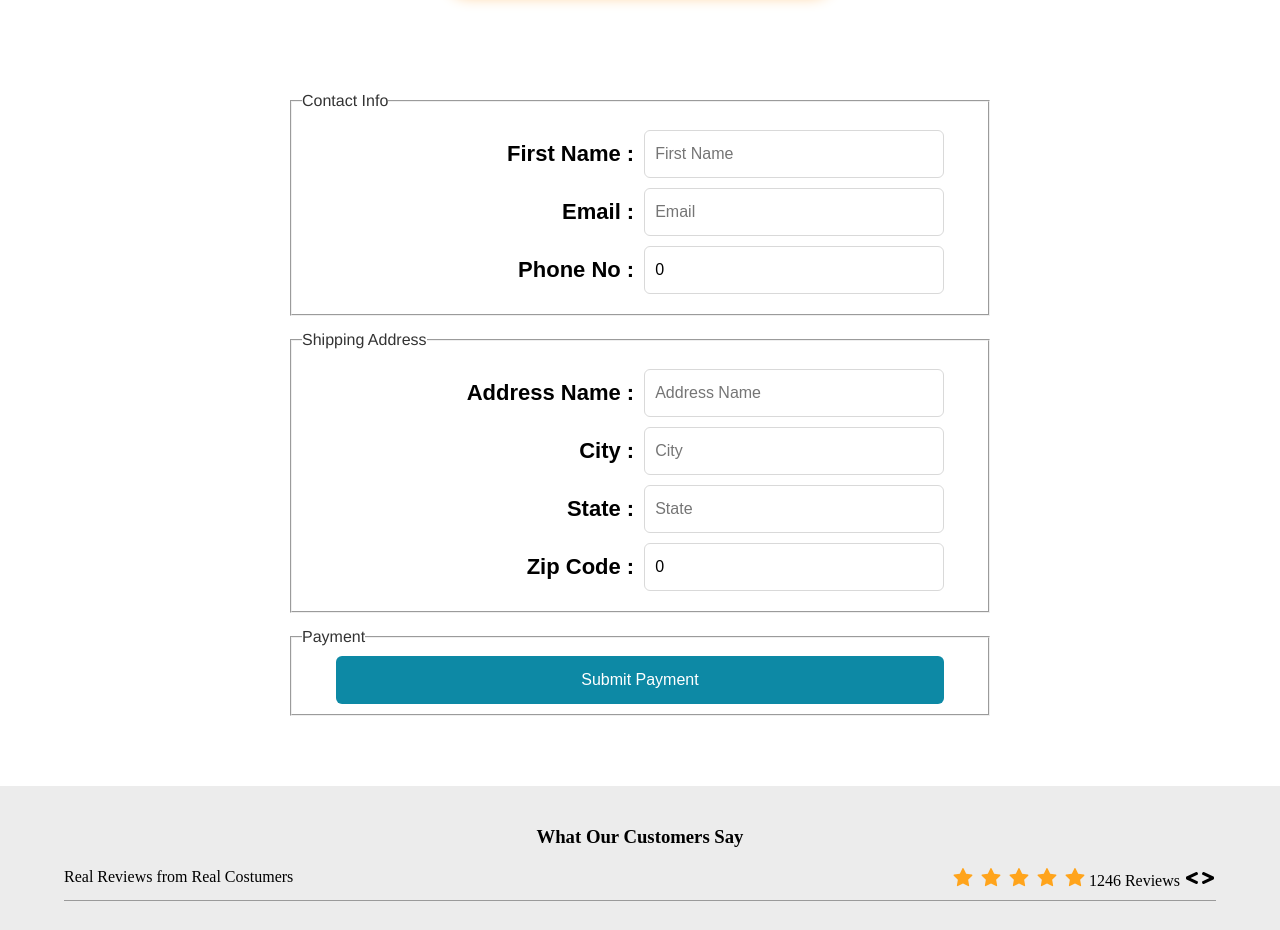
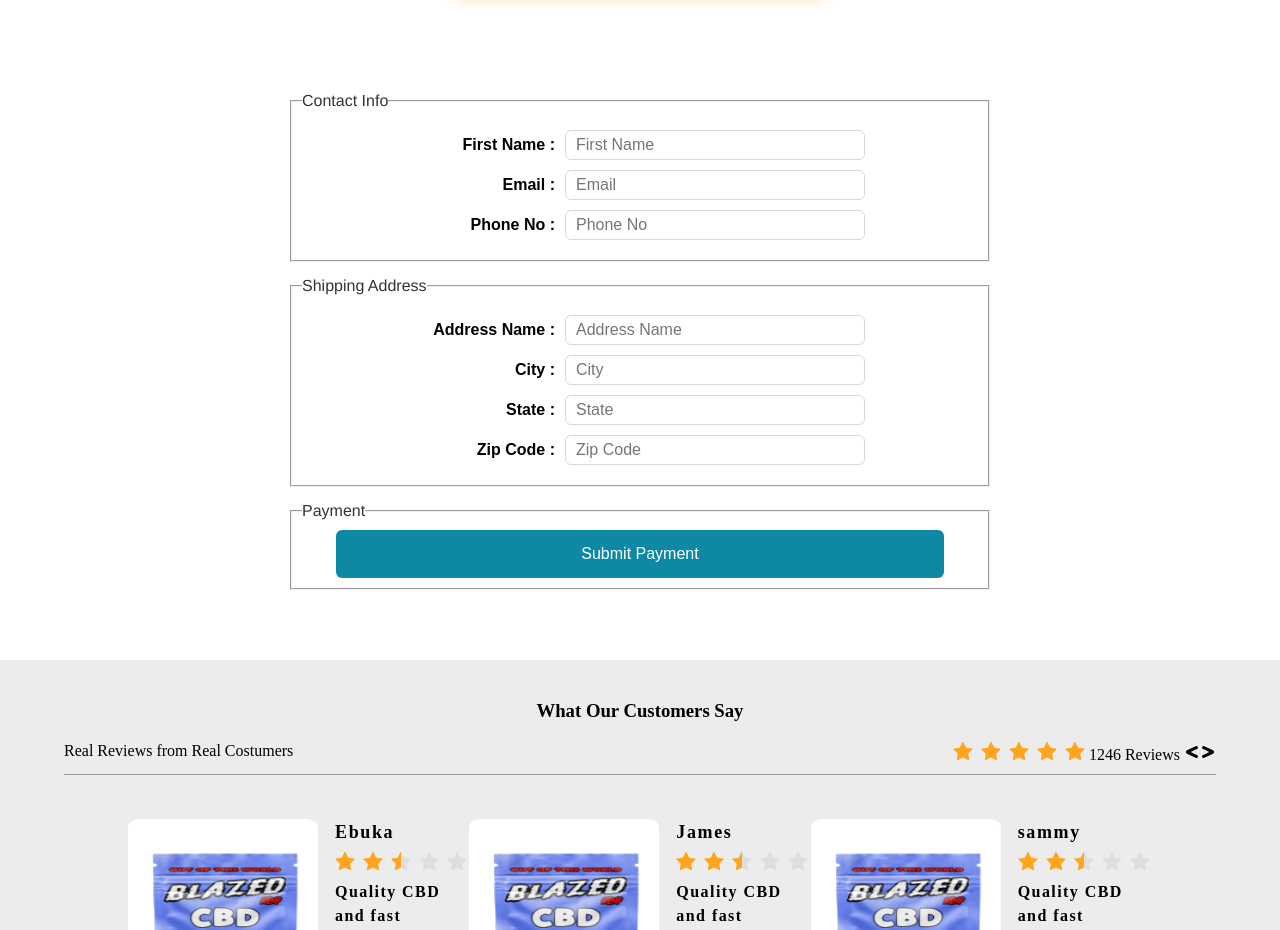
Before and after one commit to sammychris/hemp-funnel, a Next.js app: page / in a window 1280 px wide. Shown: the part 3100-4030 px from the top of the page. Built offline with nearby package versions, Linux system fonts and the light colour scheme.

Commit message:
feature: add input component

```diff
--- a/components/Input/Input.module.css
+++ b/components/Input/Input.module.css
@@ -1,5 +1,6 @@
 .inputGroup {
   width: 90%;
+  max-width: 450px;
   display: flex;
   justify-content: end;
   margin: 10px auto;
@@ -9,12 +10,12 @@
 .label {
   font-weight: 700;
   font-family: "Square Sans Text VF", "Square Sans Text", Arial, sans-serif;
-  font-size: 22px;
+  font-size: 16px;
   margin-right: 10px;
 }
 
 .formControl {
-  height: 48px;
+  height: 30px;
   max-width: 300px;
   width: 100%;
   padding: 10px;
@@ -26,10 +27,10 @@
 }
 
 @media (max-width: 480px) {
-    .inputGroup {
-        width: 100%;
-        justify-content: center;
-      }
+  .inputGroup {
+    width: 100%;
+    justify-content: center;
+  }
   .label {
     margin-right: 0;
     display: none;
--- a/components/Input/index.tsx
+++ b/components/Input/index.tsx
@@ -1,4 +1,3 @@
-import { Field, useFormikContext, ErrorMessage } from "formik";
 import styles from "./Input.module.css";
 
 const Input = ({
@@ -6,39 +5,32 @@ const Input = ({
   name,
   required,
   type,
+  value,
+  onChange,
 }: {
   label: string;
   name: string;
   required: boolean;
-  type: string | number;
+  type: string;
+  value: string | number;
+  onChange: (event: React.FormEvent<HTMLInputElement>) => void;
 }) => {
-  const { values } = useFormikContext();
   // You can access the form values using the "values" object
   return (
     <div className={styles.inputGroup}>
       <label htmlFor={name} className={styles.label}>
         {`${label} : `}
       </label>
-      <Field
+      <input
         defaultValue=""
         className={styles.formControl}
         type={type}
         name={name}
         id={name}
         required={required}
-        placeHolder={label}
-      />
-      <ErrorMessage
-        name={name}
-        component="div"
-        className="req-mark"
-        // style={{
-        //   position: "absolute",
-        //   color: "red",
-        //   fontSize: 14,
-        //   bottom: -20,
-        //   right: 10,
-        // }}
+        placeholder={label}
+        value={value}
+        onChange={onChange}
       />
     </div>
   );
```
